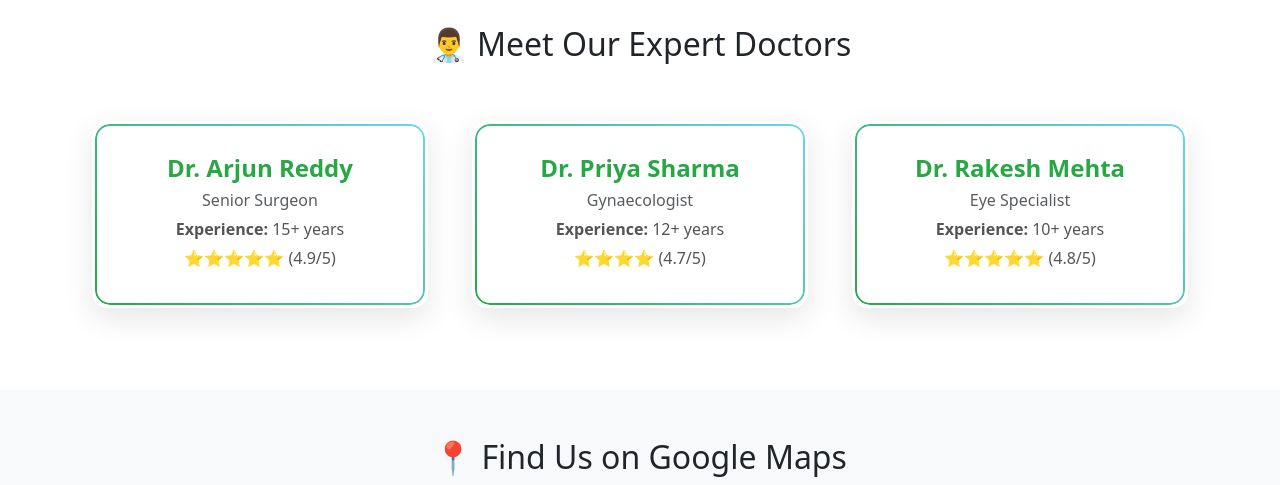
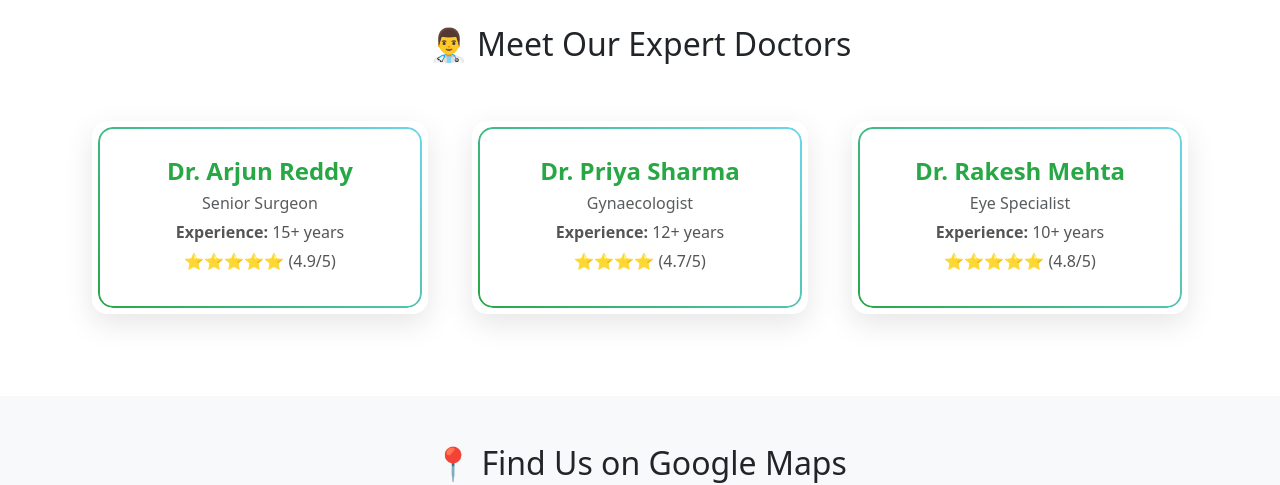
Before and after one commit to Harshach077/Multispeciality-Hospital, a plain HTML site: page index.html in a window 1280 px wide. Shown: the part 2700-3185 px from the top of the page. Drawn offline with nearby package versions, Linux system fonts and the light colour scheme.

Commit message:
doctor bug fixes

```diff
--- a/index.html
+++ b/index.html
@@ -632,7 +632,7 @@ function closeModal(blogId) {
     border-radius: 15px;
     padding: 30px;
     text-align: center;
-    border: 3px solid transparent; /* Transparent Border */
+    border: 6px solid transparent; /* Transparent Border */
     transition: all 0.4s ease-in-out;
     position: relative;
     overflow: hidden;
```
